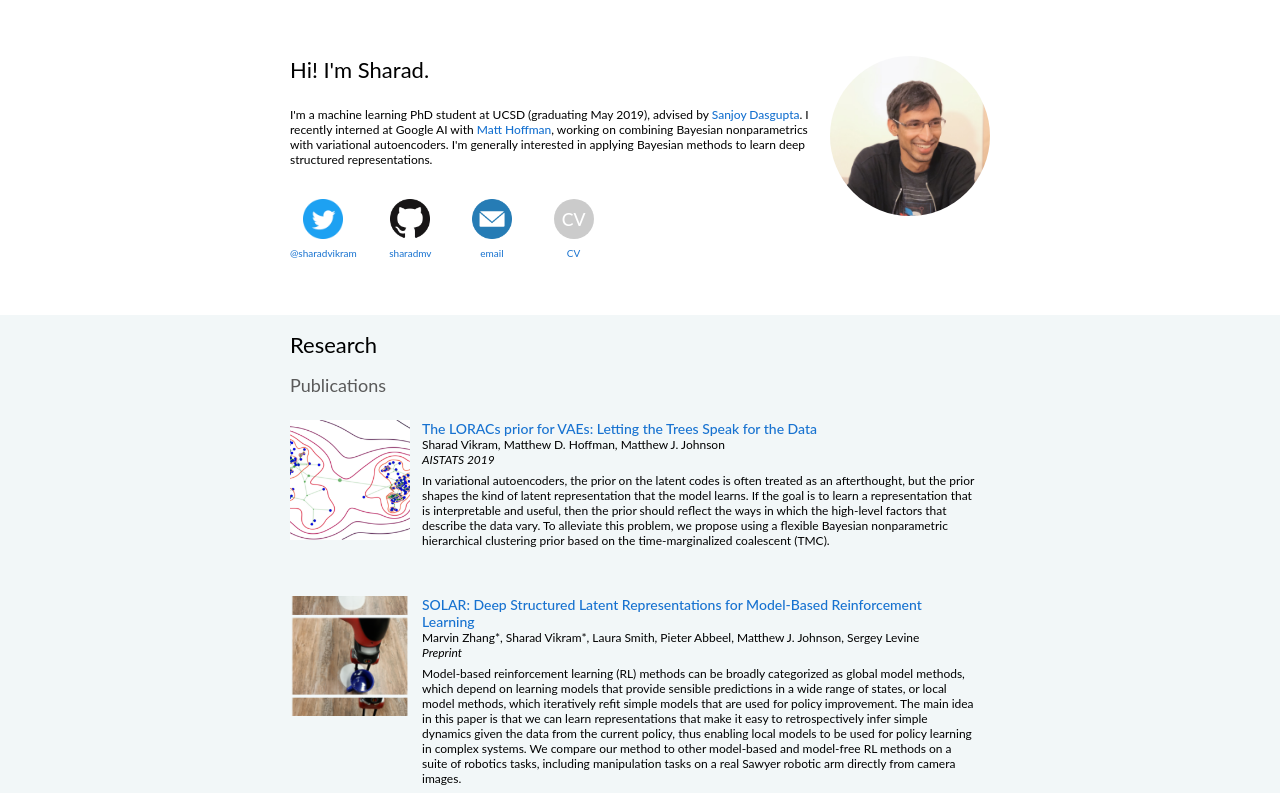
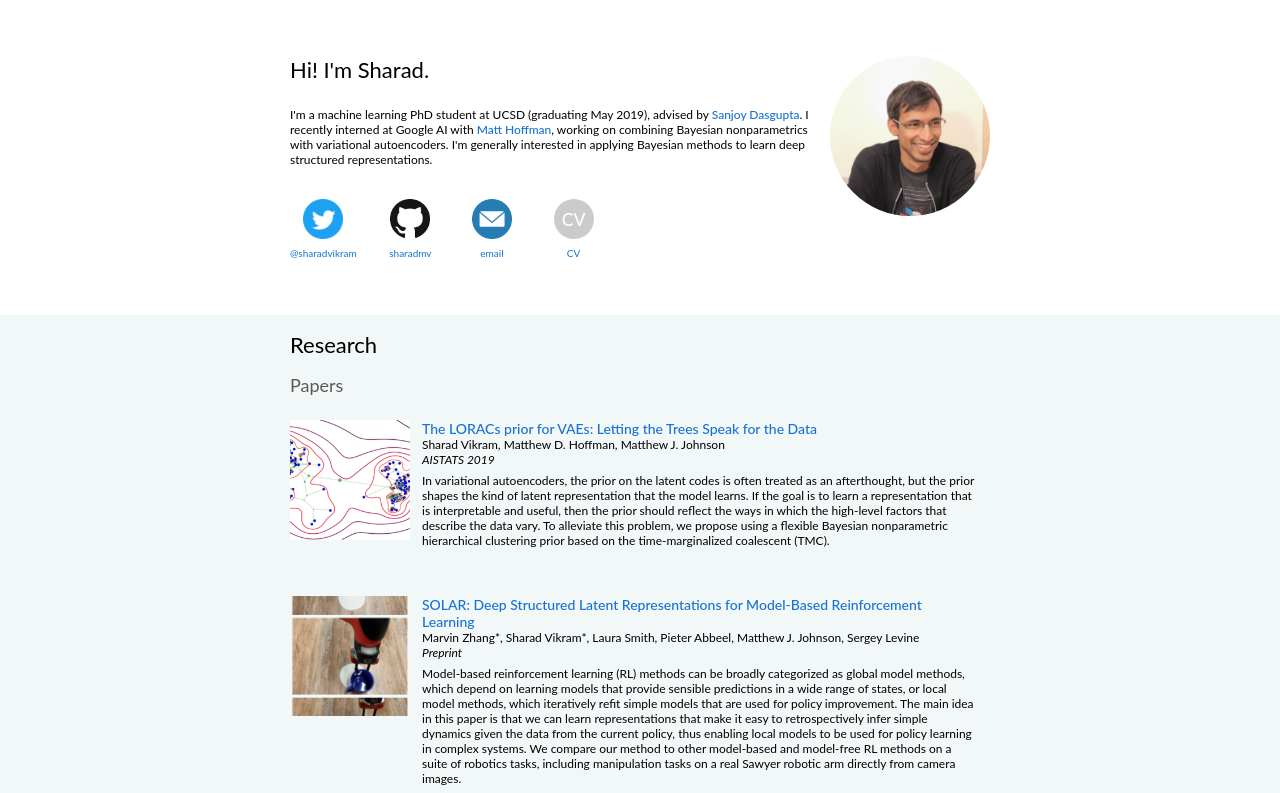
Before and after one commit to sharadmv/sharadvikram.com, a React (Create React App) app: page / in a window 1280 px wide. Shown: the top 793 px of the page. Built offline with nearby package versions, Linux system fonts and the light colour scheme.

Commit message:
changed publications to software

```diff
--- a/src/Research/Research.js
+++ b/src/Research/Research.js
@@ -34,7 +34,7 @@ class Research extends Component<Props> {
     return (
       <div id="research_container">
         <h2>Research</h2>
-        <h3>Publications</h3>
+        <h3>Papers</h3>
         <ul>
           {data.publications.map(
             (
```
